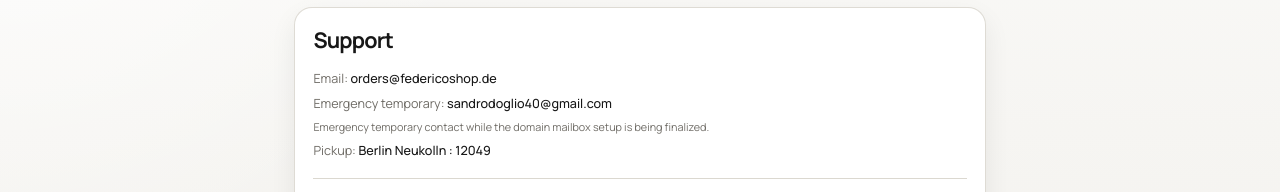
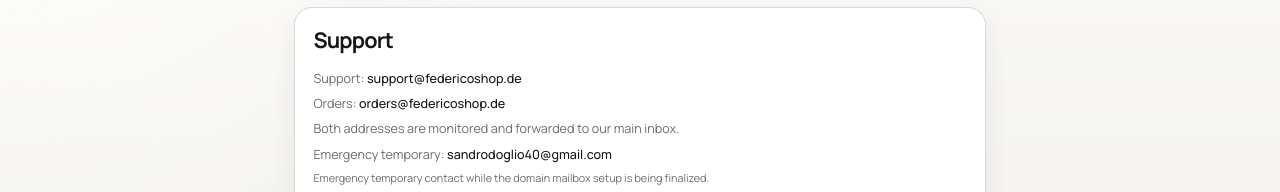
Before and after one commit to F1846/vinyl-marketplace-production, a Next.js app: page /contact in a window 1280 px wide. Shown: the part 271-463 px from the top of the page. Built offline with nearby package versions, Linux system fonts and the light colour scheme; no server answers.

Commit message:
Show support and orders inboxes across site

```diff
--- a/src/app/contact/page.tsx
+++ b/src/app/contact/page.tsx
@@ -22,6 +22,18 @@ export default async function ContactPage() {
       "@type": "MusicStore",
       name: siteConfig.name,
       email: siteConfig.supportEmail,
+      contactPoint: [
+        {
+          "@type": "ContactPoint",
+          email: siteConfig.supportEmail,
+          contactType: "customer support",
+        },
+        {
+          "@type": "ContactPoint",
+          email: siteConfig.orderEmail,
+          contactType: "sales",
+        },
+      ],
       address: {
         "@type": "PostalAddress",
         streetAddress: [siteConfig.legal.street, siteConfig.legal.street2]
@@ -58,7 +70,13 @@ export default async function ContactPage() {
             {dictionary.contact.support}
           </h2>
           <p className="mt-3 text-sm leading-7 text-muted">
-            {dictionary.contact.email}: <span className="font-medium text-foreground">{siteConfig.supportEmail}</span>
+            Support: <span className="font-medium text-foreground">{siteConfig.supportEmail}</span>
+          </p>
+          <p className="text-sm leading-7 text-muted">
+            Orders: <span className="font-medium text-foreground">{siteConfig.orderEmail}</span>
+          </p>
+          <p className="text-sm leading-7 text-muted">
+            Both addresses are monitored and forwarded to our main inbox.
           </p>
           <p className="text-sm leading-7 text-muted">
             Emergency temporary: <span className="font-medium text-foreground">{siteConfig.emergencyEmail}</span>
--- a/src/app/imprint/page.tsx
+++ b/src/app/imprint/page.tsx
@@ -35,8 +35,12 @@ export default async function ImprintPage() {
           </div>
           <div className="space-y-3 text-sm text-muted">
             <p>
-              <span className="font-medium text-foreground">{dictionary.imprint.email}:</span>{" "}
-              {siteConfig.legal.contactEmail}
+              <span className="font-medium text-foreground">Support email:</span>{" "}
+              {siteConfig.supportEmail}
+            </p>
+            <p>
+              <span className="font-medium text-foreground">Orders email:</span>{" "}
+              {siteConfig.orderEmail}
             </p>
             <p>
               <span className="font-medium text-foreground">Emergency temporary:</span>{" "}
--- a/src/app/layout.tsx
+++ b/src/app/layout.tsx
@@ -117,6 +117,13 @@ const websiteStructuredData = [
         areaServed: ["DE", "EU"],
         availableLanguage: ["en", "de", "it"],
       },
+      {
+        "@type": "ContactPoint",
+        email: siteConfig.orderEmail,
+        contactType: "sales",
+        areaServed: ["DE", "EU"],
+        availableLanguage: ["en", "de", "it"],
+      },
     ],
   },
   {
--- a/src/app/privacy/page.tsx
+++ b/src/app/privacy/page.tsx
@@ -57,8 +57,11 @@ export default async function PrivacyPage() {
         </h2>
         <p>
           {formatMessage(dictionary.privacyPage.contactBody, {
-            email: siteConfig.legal.contactEmail,
+            email: siteConfig.supportEmail,
           })}
+        </p>
+        <p>
+          Orders: <span className="font-medium text-foreground">{siteConfig.orderEmail}</span>
         </p>
         <p>
           Emergency temporary: <span className="font-medium text-foreground">{siteConfig.emergencyEmail}</span>
--- a/src/app/refund/page.tsx
+++ b/src/app/refund/page.tsx
@@ -19,7 +19,10 @@ export default async function RefundPage() {
           {dictionary.refund.title}
         </h1>
         <p className="text-base leading-7 text-muted">
-          {formatMessage(dictionary.refund.intro, { email: siteConfig.legal.contactEmail })}
+          {formatMessage(dictionary.refund.intro, { email: siteConfig.supportEmail })}
+        </p>
+        <p className="text-sm leading-7 text-muted">
+          Orders: <span className="font-medium text-foreground">{siteConfig.orderEmail}</span>
         </p>
       </div>
 
--- a/src/app/terms/page.tsx
+++ b/src/app/terms/page.tsx
@@ -52,7 +52,10 @@ export default async function TermsPage() {
         <h2 className="font-sans text-2xl font-bold tracking-[-0.04em] text-foreground">
           {dictionary.terms.support}
         </h2>
-        <p>{formatMessage(dictionary.terms.supportBody, { email: siteConfig.legal.contactEmail })}</p>
+        <p>{formatMessage(dictionary.terms.supportBody, { email: siteConfig.supportEmail })}</p>
+        <p>
+          Orders: <span className="font-medium text-foreground">{siteConfig.orderEmail}</span>
+        </p>
         <p>
           Emergency temporary: <span className="font-medium text-foreground">{siteConfig.emergencyEmail}</span>
         </p>
--- a/src/lib/site.ts
+++ b/src/lib/site.ts
@@ -3,10 +3,14 @@ function clean(value: string | undefined | null): string | null {
   return normalized ? normalized : null;
 }
 
-const fallbackSupportEmail = "orders@federicoshop.de";
-const configuredContactEmail =
-  clean(process.env.STORE_CONTACT_EMAIL) ??
-  clean(process.env.STORE_SUPPORT_EMAIL);
+const fallbackOrderEmail = "orders@federicoshop.de";
+const fallbackSupportEmail = "support@federicoshop.de";
+const configuredOrderEmail =
+  clean(process.env.STORE_ORDER_EMAIL) ??
+  clean(process.env.STORE_CONTACT_EMAIL);
+const configuredSupportEmail =
+  clean(process.env.STORE_SUPPORT_EMAIL) ??
+  clean(process.env.STORE_SUPPORT_CONTACT_EMAIL);
 
 export const siteConfig = {
   name: "Federico Shop",
@@ -14,12 +18,13 @@ export const siteConfig = {
   description:
     "Berlin electronic music record shop for techno, EBM, darkwave, post-punk, vinyl, cassette, and CD. Buy graded used records online from Federico Shop.",
   tagline: "Electronic music record shop",
-  supportEmail: configuredContactEmail ?? fallbackSupportEmail,
+  orderEmail: configuredOrderEmail ?? fallbackOrderEmail,
+  supportEmail: configuredSupportEmail ?? fallbackSupportEmail,
   emergencyEmail:
     clean(process.env.STORE_EMERGENCY_EMAIL) ?? "sandrodoglio40@gmail.com",
   emergencyEmailNote:
     clean(process.env.STORE_EMERGENCY_EMAIL_NOTE) ??
-    "Emergency temporary contact while the domain mailbox setup is being finalized.",
+    "Fallback contact if you do not receive a reply from the domain inbox.",
   baseUrl:
     clean(process.env.NEXT_PUBLIC_SITE_URL) ?? "https://www.federicoshop.de",
   pickupLabel:
@@ -53,7 +58,7 @@ export const siteConfig = {
     city: clean(process.env.STORE_CITY) ?? "Neukolln Berlin",
     country: clean(process.env.STORE_COUNTRY) ?? "Germany",
     vatId: clean(process.env.STORE_VAT_ID),
-    contactEmail: configuredContactEmail ?? fallbackSupportEmail,
+    contactEmail: configuredSupportEmail ?? fallbackSupportEmail,
     phone: clean(process.env.STORE_PHONE),
   },
 };
```
